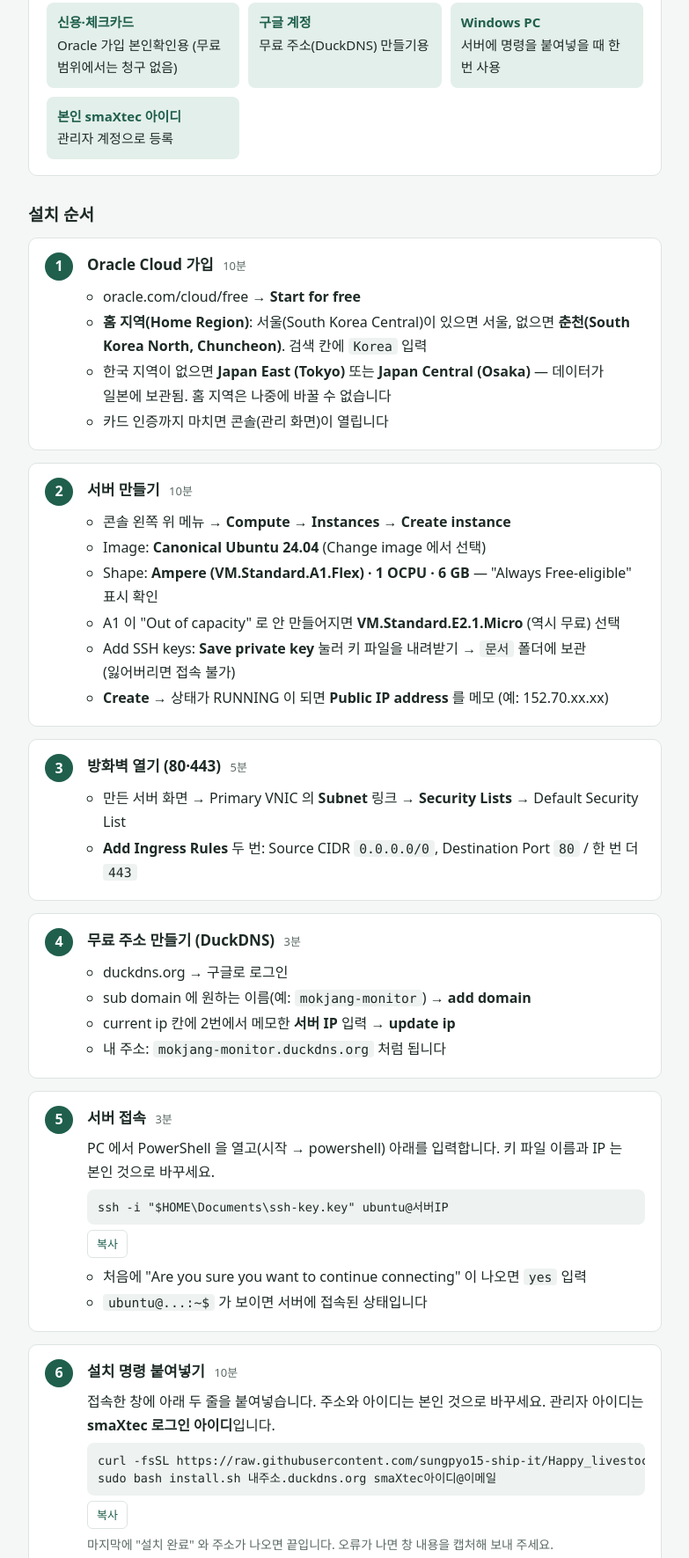
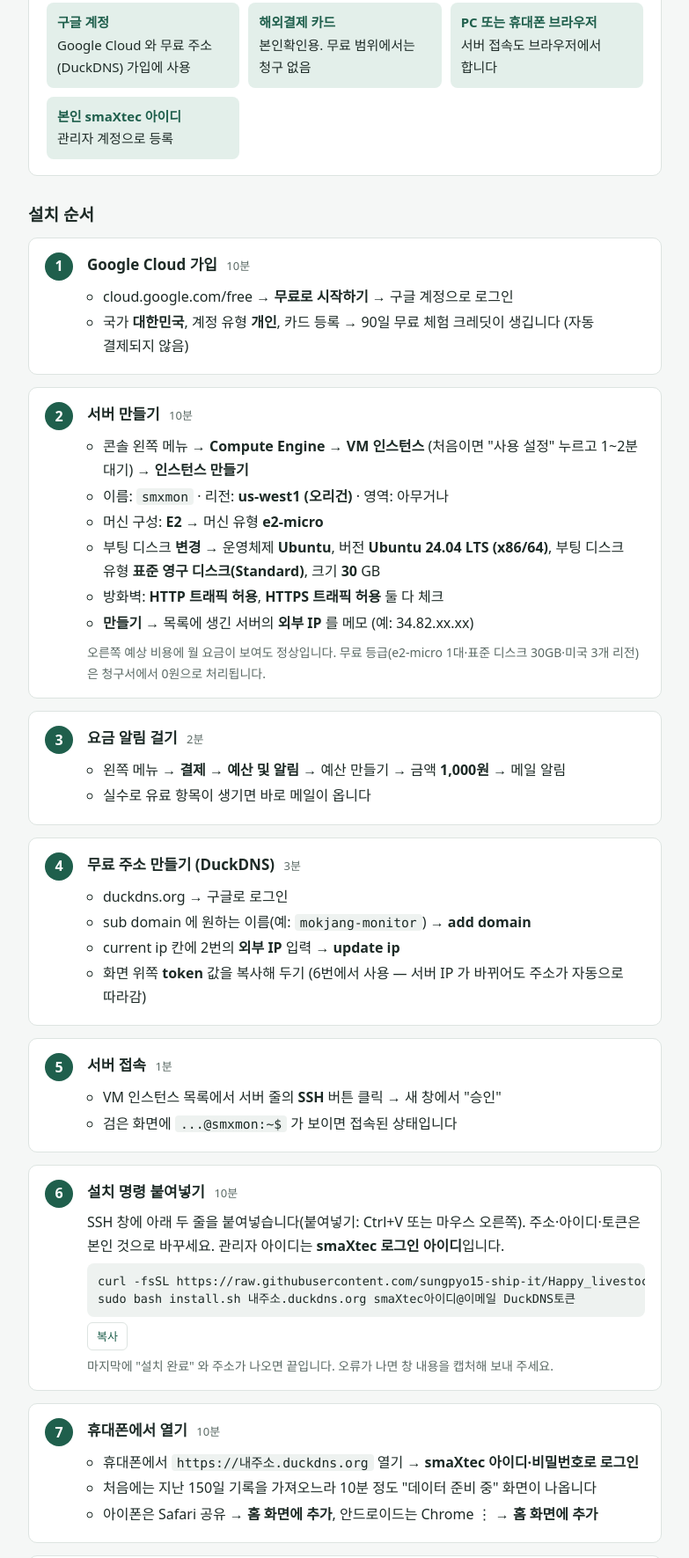
Before and after one commit to sungpyo15-ship-it/Happy_livestock, a plain HTML site: page smaxtec_monitor/docs/cloud_setup.html in a window 1280 px wide. Shown: the part 265-2036 px from the top of the page at 88% size, without its empty margins (248-1031 px from the left). Drawn offline with Linux system fonts and the light colour scheme; a web font is replaced by a local one.

Commit message:
클라우드: Google Cloud 무료 서버 기준으로 설치 안내 변경, 스왑·DuckDNS 자동 갱신
- install.sh: 1GB 스왑 자동 추가(e2-micro), DuckDNS 토큰 입력 시 5분마다 IP 갱신
- 안내서: 표준 영구 디스크·us-west1·HTTP/HTTPS 허용·예산 알림·브라우저 SSH

Co-Authored-By: Claude Opus 5.5 <noreply@anthropic.com>
Claude-Session: https://claude.ai/code/session_013ZkpgprhDpFZAYojj1NT5x

```diff
--- a/smaxtec_monitor/docs/cloud_setup.html
+++ b/smaxtec_monitor/docs/cloud_setup.html
@@ -58,17 +58,17 @@ pre{background:var(--code);border-radius:8px;padding:10px 12px;overflow-x:auto;f
 </style>
 <main>
   <header>
-    <div class="eyebrow">smaXtec 목장 모니터 · 클라우드 버전</div>
+    <div class="eyebrow">smaXtec 목장 모니터 · 클라우드 버전 · Google Cloud</div>
     <h1>무료 서버 설치 안내</h1>
-    <p class="lead">Oracle Cloud 평생 무료 서버에 설치하면 PC 없이 24시간 수집되고, 팀원은 <b>링크 → smaXtec 로그인 → 홈 화면 추가</b>만 하면 됩니다. 처음 한 번 1시간 정도 걸립니다.</p>
+    <p class="lead">Google Cloud 평생 무료 서버(e2-micro)에 설치하면 PC 없이 24시간 수집되고, 팀원은 <b>링크 → smaXtec 로그인 → 홈 화면 추가</b>만 하면 됩니다. 처음 한 번 1시간 정도 걸립니다.</p>
   </header>
 
   <section class="panel">
     <h2>준비물</h2>
     <ul class="need">
-      <li><b>신용·체크카드</b>Oracle 가입 본인확인용 (무료 범위에서는 청구 없음)</li>
-      <li><b>구글 계정</b>무료 주소(DuckDNS) 만들기용</li>
-      <li><b>Windows PC</b>서버에 명령을 붙여넣을 때 한 번 사용</li>
+      <li><b>구글 계정</b>Google Cloud 와 무료 주소(DuckDNS) 가입에 사용</li>
+      <li><b>해외결제 카드</b>본인확인용. 무료 범위에서는 청구 없음</li>
+      <li><b>PC 또는 휴대폰 브라우저</b>서버 접속도 브라우저에서 합니다</li>
       <li><b>본인 smaXtec 아이디</b>관리자 계정으로 등록</li>
     </ul>
   </section>
@@ -76,41 +76,38 @@ pre{background:var(--code);border-radius:8px;padding:10px 12px;overflow-x:auto;f
   <section>
     <h2>설치 순서</h2>
     <ol class="steps">
-      <li><div class="step"><h3>Oracle Cloud 가입 <span class="time">10분</span></h3>
-        <ul><li>oracle.com/cloud/free → <b>Start for free</b></li>
-        <li><b>홈 지역(Home Region)</b>: 서울(South Korea Central)이 있으면 서울, 없으면 <b>춘천(South Korea North, Chuncheon)</b>. 검색 칸에 <code>Korea</code> 입력</li>
-        <li>한국 지역이 없으면 <b>Japan East (Tokyo)</b> 또는 <b>Japan Central (Osaka)</b> — 데이터가 일본에 보관됨. 홈 지역은 나중에 바꿀 수 없습니다</li>
-        <li>카드 인증까지 마치면 콘솔(관리 화면)이 열립니다</li></ul></div></li>
+      <li><div class="step"><h3>Google Cloud 가입 <span class="time">10분</span></h3>
+        <ul><li>cloud.google.com/free → <b>무료로 시작하기</b> → 구글 계정으로 로그인</li>
+        <li>국가 <b>대한민국</b>, 계정 유형 <b>개인</b>, 카드 등록 → 90일 무료 체험 크레딧이 생깁니다 (자동 결제되지 않음)</li></ul></div></li>
 
       <li><div class="step"><h3>서버 만들기 <span class="time">10분</span></h3>
-        <ul><li>콘솔 왼쪽 위 메뉴 → <b>Compute → Instances → Create instance</b></li>
-        <li>Image: <b>Canonical Ubuntu 24.04</b> (Change image 에서 선택)</li>
-        <li>Shape: <b>Ampere (VM.Standard.A1.Flex) · 1 OCPU · 6 GB</b> — "Always Free-eligible" 표시 확인</li>
-        <li>A1 이 "Out of capacity" 로 안 만들어지면 <b>VM.Standard.E2.1.Micro</b> (역시 무료) 선택</li>
-        <li>Add SSH keys: <b>Save private key</b> 눌러 키 파일을 내려받기 → <span class="file">문서</span> 폴더에 보관 (잃어버리면 접속 불가)</li>
-        <li><b>Create</b> → 상태가 RUNNING 이 되면 <b>Public IP address</b> 를 메모 (예: 152.70.xx.xx)</li></ul></div></li>
+        <ul><li>콘솔 왼쪽 메뉴 → <b>Compute Engine → VM 인스턴스</b> (처음이면 "사용 설정" 누르고 1~2분 대기) → <b>인스턴스 만들기</b></li>
+        <li>이름: <code>smxmon</code> · 리전: <b>us-west1 (오리건)</b> · 영역: 아무거나</li>
+        <li>머신 구성: <b>E2</b> → 머신 유형 <b>e2-micro</b></li>
+        <li>부팅 디스크 <b>변경</b> → 운영체제 <b>Ubuntu</b>, 버전 <b>Ubuntu 24.04 LTS (x86/64)</b>,
+          부팅 디스크 유형 <b>표준 영구 디스크(Standard)</b>, 크기 <b>30</b> GB</li>
+        <li>방화벽: <b>HTTP 트래픽 허용</b>, <b>HTTPS 트래픽 허용</b> 둘 다 체크</li>
+        <li><b>만들기</b> → 목록에 생긴 서버의 <b>외부 IP</b> 를 메모 (예: 34.82.xx.xx)</li></ul>
+        <p class="note">오른쪽 예상 비용에 월 요금이 보여도 정상입니다. 무료 등급(e2-micro 1대·표준 디스크 30GB·미국 3개 리전)은 청구서에서 0원으로 처리됩니다.</p></div></li>
 
-      <li><div class="step"><h3>방화벽 열기 (80·443) <span class="time">5분</span></h3>
-        <ul><li>만든 서버 화면 → Primary VNIC 의 <b>Subnet</b> 링크 → <b>Security Lists</b> → Default Security List</li>
-        <li><b>Add Ingress Rules</b> 두 번: Source CIDR <code>0.0.0.0/0</code>, Destination Port <code>80</code> / 한 번 더 <code>443</code></li></ul></div></li>
+      <li><div class="step"><h3>요금 알림 걸기 <span class="time">2분</span></h3>
+        <ul><li>왼쪽 메뉴 → <b>결제 → 예산 및 알림</b> → 예산 만들기 → 금액 <b>1,000원</b> → 메일 알림</li>
+        <li>실수로 유료 항목이 생기면 바로 메일이 옵니다</li></ul></div></li>
 
       <li><div class="step"><h3>무료 주소 만들기 (DuckDNS) <span class="time">3분</span></h3>
         <ul><li>duckdns.org → 구글로 로그인</li>
         <li>sub domain 에 원하는 이름(예: <code>mokjang-monitor</code>) → <b>add domain</b></li>
-        <li>current ip 칸에 2번에서 메모한 <b>서버 IP</b> 입력 → <b>update ip</b></li>
-        <li>내 주소: <code>mokjang-monitor.duckdns.org</code> 처럼 됩니다</li></ul></div></li>
+        <li>current ip 칸에 2번의 <b>외부 IP</b> 입력 → <b>update ip</b></li>
+        <li>화면 위쪽 <b>token</b> 값을 복사해 두기 (6번에서 사용 — 서버 IP 가 바뀌어도 주소가 자동으로 따라감)</li></ul></div></li>
 
-      <li><div class="step"><h3>서버 접속 <span class="time">3분</span></h3>
-        <p>PC 에서 PowerShell 을 열고(시작 → powershell) 아래를 입력합니다. 키 파일 이름과 IP 는 본인 것으로 바꾸세요.</p>
-        <div class="copyrow"><pre id="c1">ssh -i "$HOME\Documents\ssh-key.key" ubuntu@서버IP</pre>
-        <button class="copybtn" data-copy="c1" type="button">복사</button></div>
-        <ul><li>처음에 "Are you sure you want to continue connecting" 이 나오면 <code>yes</code> 입력</li>
-        <li><code>ubuntu@...:~$</code> 가 보이면 서버에 접속된 상태입니다</li></ul></div></li>
+      <li><div class="step"><h3>서버 접속 <span class="time">1분</span></h3>
+        <ul><li>VM 인스턴스 목록에서 서버 줄의 <b>SSH</b> 버튼 클릭 → 새 창에서 "승인"</li>
+        <li>검은 화면에 <code>...@smxmon:~$</code> 가 보이면 접속된 상태입니다</li></ul></div></li>
 
       <li><div class="step"><h3>설치 명령 붙여넣기 <span class="time">10분</span></h3>
-        <p>접속한 창에 아래 두 줄을 붙여넣습니다. 주소와 아이디는 본인 것으로 바꾸세요. 관리자 아이디는 <b>smaXtec 로그인 아이디</b>입니다.</p>
+        <p>SSH 창에 아래 두 줄을 붙여넣습니다(붙여넣기: Ctrl+V 또는 마우스 오른쪽). 주소·아이디·토큰은 본인 것으로 바꾸세요. 관리자 아이디는 <b>smaXtec 로그인 아이디</b>입니다.</p>
         <div class="copyrow"><pre id="c2">curl -fsSL https://raw.githubusercontent.com/sungpyo15-ship-it/Happy_livestock/refs/heads/claude/practical-cori-rbbhxw/smaxtec_monitor/deploy/install.sh -o install.sh
-sudo bash install.sh 내주소.duckdns.org smaXtec아이디@이메일</pre>
+sudo bash install.sh 내주소.duckdns.org smaXtec아이디@이메일 DuckDNS토큰</pre>
         <button class="copybtn" data-copy="c2" type="button">복사</button></div>
         <p class="note">마지막에 "설치 완료" 와 주소가 나오면 끝입니다. 오류가 나면 창 내용을 캡처해 보내 주세요.</p></div></li>
 
@@ -121,8 +118,7 @@ sudo bash install.sh 내주소.duckdns.org smaXtec아이디@이메일</pre>
 
       <li><div class="step"><h3>팀원 등록</h3>
         <ul><li>앱 오른쪽 위 <b>계정</b> → 아래 <b>관리자 — 팀원 등록</b>에 팀원의 smaXtec 아이디 입력 → 등록</li>
-        <li>팀원에게 <b>주소만</b> 보내면 됩니다. 팀원은 본인 아이디로 로그인하고 본인 담당 목장만 봅니다</li>
-        <li>등록되지 않은 아이디는 로그인할 수 없습니다</li></ul></div></li>
+        <li>팀원에게 <b>주소만</b> 보내면 됩니다. 팀원은 본인 아이디로 로그인하고 본인 담당 목장만 봅니다</li></ul></div></li>
     </ol>
   </section>
 
@@ -130,20 +126,21 @@ sudo bash install.sh 내주소.duckdns.org smaXtec아이디@이메일</pre>
     <h2>설치 후</h2>
     <div class="tw"><table>
       <tr><th>항목</th><th>내용</th></tr>
-      <tr><td>자동 수집</td><td>매일 05:30 시작 → 06시 전 완료, 이후 08:10~20:10 2시간마다. PC 는 꺼도 됩니다</td></tr>
-      <tr><td>업데이트</td><td>새 기능이 나오면 5번처럼 서버에 접속해 <code>sudo smxmon-update</code> 한 줄 입력</td></tr>
+      <tr><td>자동 수집</td><td>매일 05:30 시작 → 06시 전 완료, 이후 08:10~20:10 2시간마다 (한국 시간). PC 는 꺼도 됩니다</td></tr>
+      <tr><td>업데이트</td><td>5번처럼 SSH 접속 → <code>sudo smxmon-update</code> 한 줄</td></tr>
       <tr><td>투입비교</td><td>앱 → 계정 → 투입기록 양식 받기 → 엑셀 작성 → 올리기</td></tr>
       <tr><td>엑셀 리포트</td><td>앱 → 계정 → 파일 받기 (일일 리포트·방문요약·투입비교)</td></tr>
-      <tr><td>문제 확인</td><td>서버 접속 후 <code>sudo journalctl -u smxmon-web -n 50</code> 결과를 캡처해 보내기</td></tr>
+      <tr><td>문제 확인</td><td>SSH 접속 후 <code>sudo journalctl -u smxmon-web -n 50</code> 결과를 캡처해 보내기</td></tr>
+      <tr><td>90일 후</td><td>무료 체험이 끝날 때 안내 메일이 오면 <b>유료 계정으로 업그레이드(전체 계정 활성화)</b>를 해야 서버가 계속 켜져 있습니다. 무료 등급 범위는 계속 0원입니다(메일 내용 확인 필요)</td></tr>
     </table></div>
   </section>
 
   <section class="warn">
     <b>꼭 확인할 것</b>
-    <p>· 팀원 등록 전에 리얼팜에 "팀원 계정으로 서버가 자동 조회하는 방식"이 괜찮은지 확인하세요.</p>
+    <p>· 부팅 디스크는 반드시 <b>표준 영구 디스크</b>. 기본값(균형)은 유료입니다. 서버는 e2-micro <b>1대만</b> 무료입니다.</p>
+    <p>· 데이터는 미국(오리건) 서버에 저장됩니다. 팀원 등록 전에 리얼팜에 "팀원 계정으로 서버가 자동 조회하는 방식"과 함께 확인하세요.</p>
     <p>· 팀원에게 알려 주세요: 비밀번호는 암호화해 서버에 보관하며, 서버 관리자는 기술적으로 접근할 수 있습니다. 앱의 [연결 해제]로 언제든 삭제됩니다.</p>
-    <p>· 무료 서버가 오래 거의 쉬고 있으면 Oracle 이 회수할 수 있다는 정책이 있습니다. 계정을 종량제(Pay As You Go)로 바꾸고 무료 범위만 쓰면 회수 대상이 아니라고 알려져 있습니다(가입 시 확인 필요).</p>
-    <p>· 키 파일(<span class="file">ssh-key.key</span>)과 서버 IP 는 남에게 보내지 마세요.</p>
+    <p>· DuckDNS 토큰과 Google Cloud 계정은 남에게 알려 주지 마세요.</p>
   </section>
 
   <footer>PC 버전(지금 쓰는 프로그램)은 그대로 계속 쓸 수 있습니다. 클라우드가 안정되면 PC 쪽 06시 자동 실행은 꺼도 됩니다.</footer>
```
Also changed, not shown: 1 other file.
